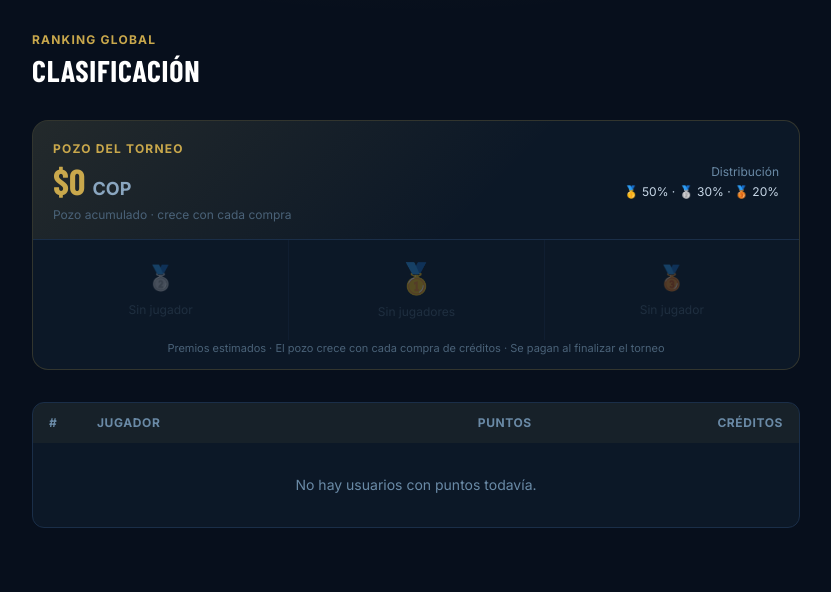
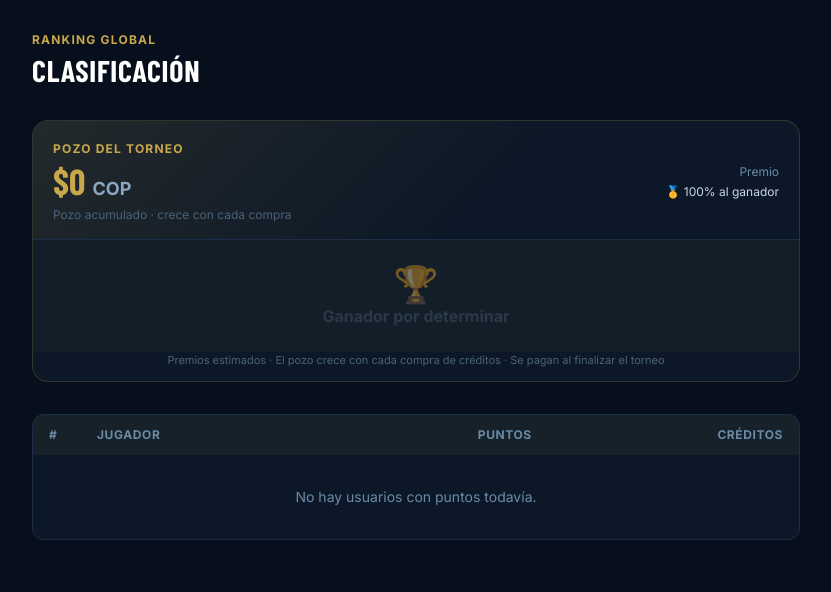
Before and after one commit to Dolopex/Wcpredictor, a Django app: page /clasificacion/ in a window 1280 px wide. Shown: the part 65-657 px from the top of the page, without its empty margins (224-1055 px from the left). Run offline with Django 5.2, Linux system fonts and the light colour scheme; data that the repository does not hold is empty; some libraries are stand-ins or nearby versions; some web fonts are replaced.

Commit message:
feat: solo un ganador se lleva todo el premio

```diff
--- a/templates/tournament/_tutorial.html
+++ b/templates/tournament/_tutorial.html
@@ -426,7 +426,7 @@ html.cb-tut-open body {
         </h2>
         <p class="cb-tut-p" style="color:#8AA6C0; font-size:.82rem; line-height:1.5; margin:0 .1rem .7rem;">
           Todos compiten en el mismo ranking. Acumula puntos en cada fase
-          y sube posiciones. <strong style="color:#fff;">Los 3 primeros ganan premios en dinero</strong>
+          y sube posiciones. <strong style="color:#fff;">El ganador se lleva todo el pozo de premios</strong>
           al terminar la Final (19 Jul 2026).
         </p>
         <div style="background:rgba(201,168,76,.07); border:1px solid rgba(201,168,76,.2); border-radius:.75rem;
--- a/templates/tournament/leaderboard.html
+++ b/templates/tournament/leaderboard.html
@@ -94,75 +94,30 @@
           <p class="text-[#4A6278] text-xs mt-1">Pozo acumulado · crece con cada compra</p>
         </div>
         <div class="text-right">
-          <p class="text-xs text-[#6A8AA6]">Distribución</p>
-          <p class="text-[#C8D8E8] text-xs mt-1">🥇 50% · 🥈 30% · 🥉 20%</p>
+          <p class="text-xs text-[#6A8AA6]">Premio</p>
+          <p class="text-[#C8D8E8] text-xs mt-1">🥇 100% al ganador</p>
         </div>
       </div>
     </div>
 
-    <!-- Top 3 podio -->
-    <div class="grid grid-cols-3 divide-x divide-[#1A2E48] border-t border-[#1A2E48] {% if tournament_finished %}podium-active{% endif %}">
-
-      {# 2do lugar #}
-      {% if top2 %}
-      <div class="px-4 py-5 text-center flex flex-col items-center gap-2 {% if tournament_finished %}podium-2nd{% endif %}">
-        <span class="text-2xl">🥈</span>
-        <div class="w-10 h-10 rounded-full bg-[#112035] border-2 border-[#9BA8B5] flex items-center justify-center font-display font-bold text-[#9BA8B5] text-sm">
-          {{ top2.username|first|upper }}
-        </div>
-        <p class="text-sm font-bold text-white truncate w-full text-center">{{ top2.username }}</p>
-        <p class="text-xs text-[#6A8AA6]">{{ top2.profile.total_points }} pts</p>
-        <div class="mt-1 px-3 py-1 rounded-full text-xs font-black" style="background:rgba(155,168,181,0.12); color:#9BA8B5;">
-          {{ prizes.2|cop }}
-        </div>
-      </div>
-      {% else %}
-      <div class="px-4 py-5 text-center flex flex-col items-center justify-center gap-2 opacity-30">
-        <span class="text-2xl">🥈</span>
-        <p class="text-xs text-[#4A6278]">Sin jugador</p>
-      </div>
-      {% endif %}
-
-      {# 1er lugar (al centro, más destacado) #}
+    <!-- Podio del ganador -->
+    <div class="px-4 py-6 border-t border-[#1A2E48] text-center flex flex-col items-center gap-3 {% if tournament_finished %}podium-active{% endif %}" style="background:rgba(201,168,76,0.04);">
       {% if top1 %}
-      <div class="px-4 py-5 text-center flex flex-col items-center gap-2 relative {% if tournament_finished %}podium-1st podium-1st-glow{% endif %}" style="background:rgba(201,168,76,0.04);">
-        <span class="text-3xl">🥇</span>
-        <div class="w-12 h-12 rounded-full bg-[#112035] border-2 border-gold flex items-center justify-center font-display font-bold text-gold text-base">
+        <span class="text-4xl">🥇</span>
+        <div class="w-16 h-16 rounded-full bg-[#112035] border-3 border-gold flex items-center justify-center font-display font-bold text-gold text-2xl {% if tournament_finished %}podium-1st podium-1st-glow{% endif %}">
           {{ top1.username|first|upper }}
         </div>
-        <p class="text-base font-black text-white truncate w-full text-center">{{ top1.username }}</p>
-        <p class="text-xs text-[#6A8AA6]">{{ top1.profile.total_points }} pts</p>
-        <div class="mt-1 px-3 py-1.5 rounded-full text-sm font-black" style="background:rgba(201,168,76,0.15); color:#C9A84C; border:1px solid rgba(201,168,76,0.3);">
-          {{ prizes.1|cop }}
+        <p class="text-xl font-black text-white">{{ top1.username }}</p>
+        <p class="text-sm text-[#6A8AA6] mb-2">{{ top1.profile.total_points }} pts</p>
+        <div class="px-4 py-2 rounded-xl text-lg font-black" style="background:rgba(201,168,76,0.2); color:#C9A84C; border:2px solid rgba(201,168,76,0.4);">
+          🏆 {{ prizes.1|cop }} COP
         </div>
-      </div>
       {% else %}
-      <div class="px-4 py-5 text-center flex flex-col items-center justify-center gap-2 opacity-30">
-        <span class="text-3xl">🥇</span>
-        <p class="text-xs text-[#4A6278]">Sin jugadores</p>
-      </div>
+        <div class="opacity-40">
+          <span class="text-4xl mb-2">🏆</span>
+          <p class="text-base font-bold text-[#4A6278]">Ganador por determinar</p>
+        </div>
       {% endif %}
-
-      {# 3er lugar #}
-      {% if top3_user %}
-      <div class="px-4 py-5 text-center flex flex-col items-center gap-2 {% if tournament_finished %}podium-3rd{% endif %}">
-        <span class="text-2xl">🥉</span>
-        <div class="w-10 h-10 rounded-full bg-[#112035] border-2 border-[#8B6A3E] flex items-center justify-center font-display font-bold text-[#C8956A] text-sm">
-          {{ top3_user.username|first|upper }}
-        </div>
-        <p class="text-sm font-bold text-white truncate w-full text-center">{{ top3_user.username }}</p>
-        <p class="text-xs text-[#6A8AA6]">{{ top3_user.profile.total_points }} pts</p>
-        <div class="mt-1 px-3 py-1 rounded-full text-xs font-black" style="background:rgba(139,106,62,0.15); color:#C8956A;">
-          {{ prizes.3|cop }}
-        </div>
-      </div>
-      {% else %}
-      <div class="px-4 py-5 text-center flex flex-col items-center justify-center gap-2 opacity-30">
-        <span class="text-2xl">🥉</span>
-        <p class="text-xs text-[#4A6278]">Sin jugador</p>
-      </div>
-      {% endif %}
-
     </div>
 
     <p class="text-center text-[#4A6278] text-[11px] pb-3 px-4">
--- a/tournament/views.py
+++ b/tournament/views.py
@@ -472,9 +472,7 @@ def leaderboard_view(request):
 
     prize_pool = int(total_net * (1 - PLATFORM_CUT))   # 65 % del neto
     prizes = {
-        1: int(prize_pool * 0.50),
-        2: int(prize_pool * 0.30),
-        3: int(prize_pool * 0.20),
+        1: prize_pool,  # 100% al ganador
     }
 
     top3 = list(users[:3])
```
